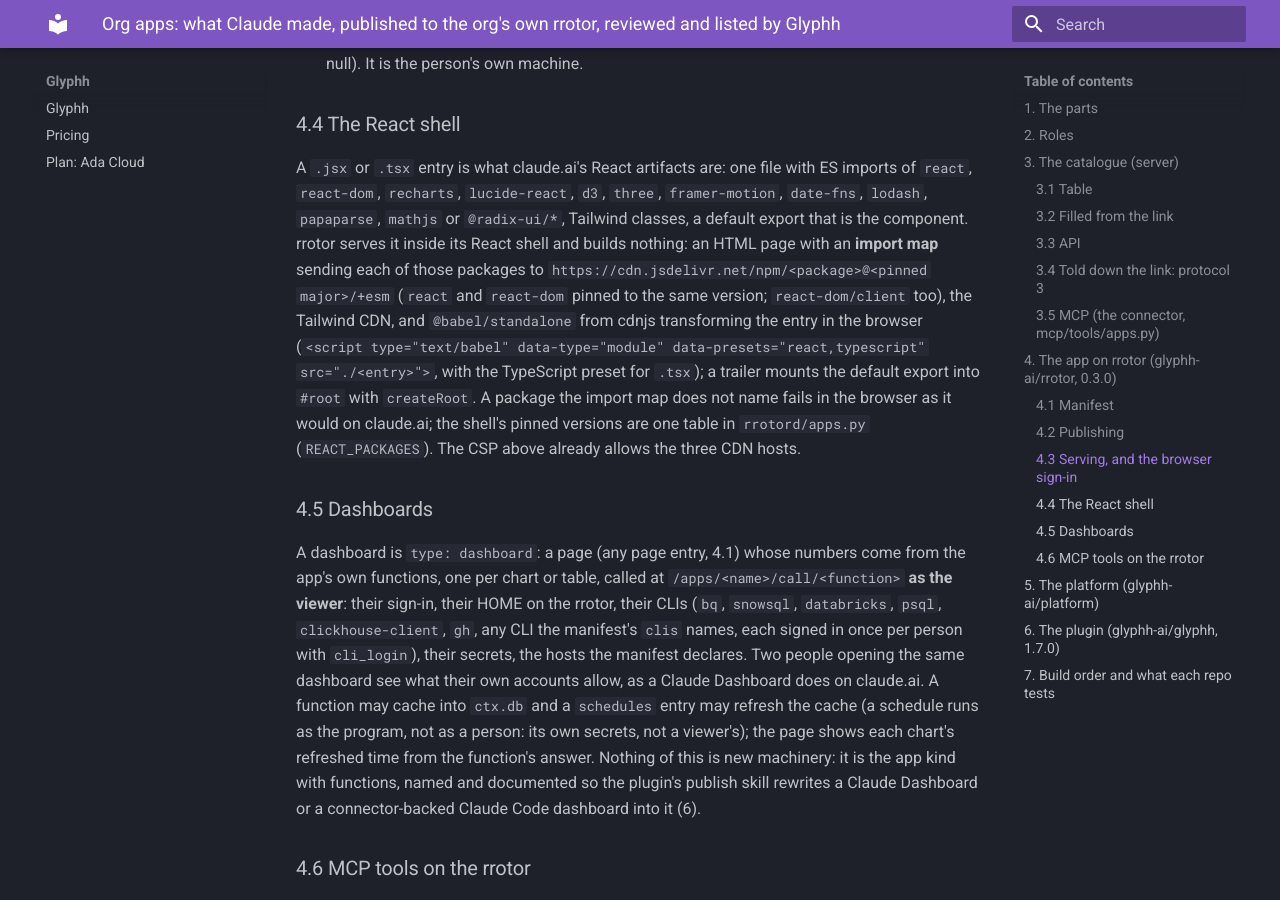
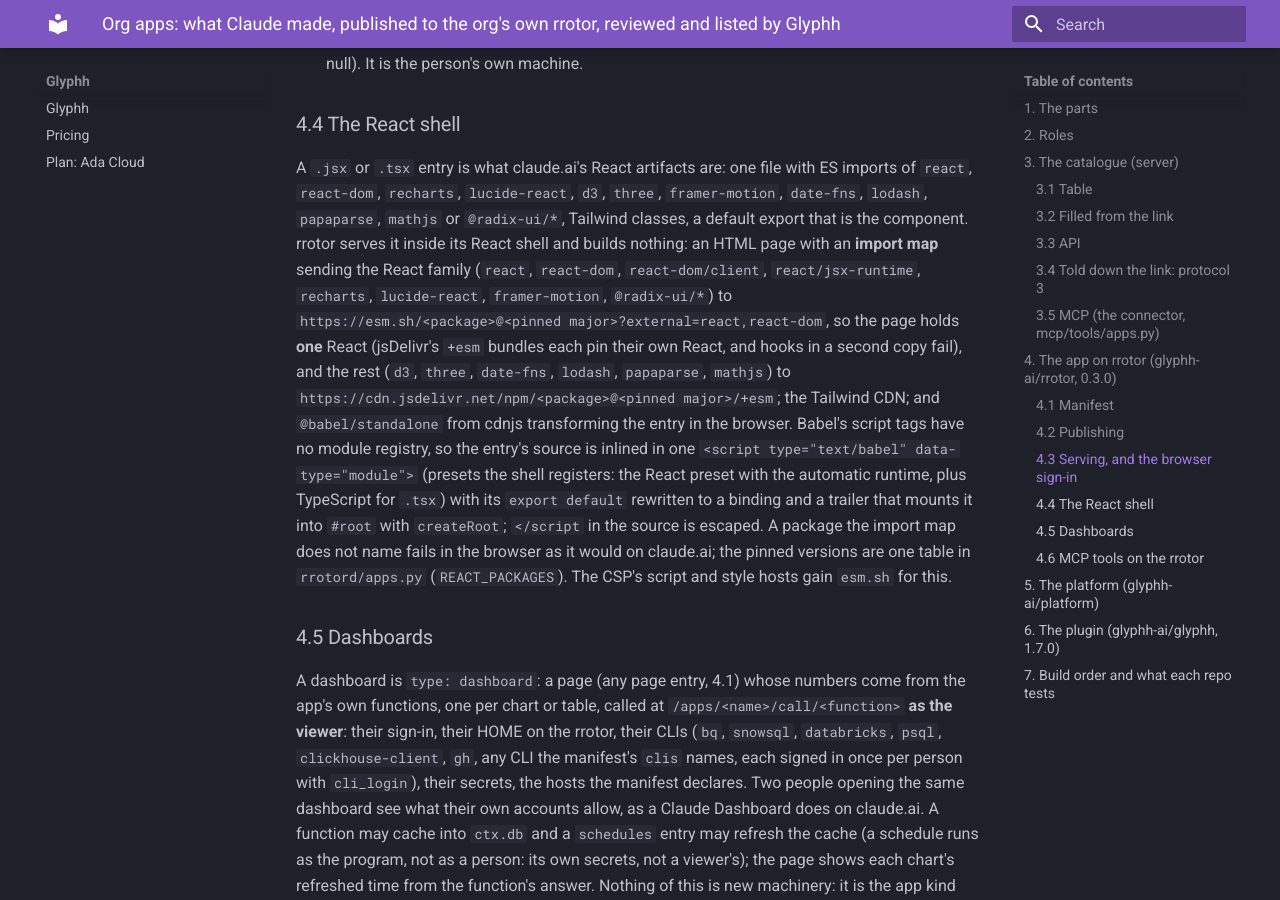
Before and after one commit to glyphh-ai/server, an MkDocs documentation site: the page built from docs/specs/apps.md, in a window 1280 px wide and 900 px high, scrolled down 7863 px. Built offline with MkDocs 1.6.1 and Material for MkDocs 9.7.7, drawn with Linux system fonts in a browser that asks for light colours.

Commit message:
The spec's React shell, as rrotor 0.3.0 built it
Co-Authored-By: Claude Fable 5.1 <noreply@anthropic.com>

```diff
--- a/docs/specs/apps.md
+++ b/docs/specs/apps.md
@@ -240,13 +240,17 @@ state from `apps.json` (`unknown` with the link off, where `approved` is implied
 A `.jsx` or `.tsx` entry is what claude.ai's React artifacts are: one file with ES imports of `react`, `react-dom`,
 `recharts`, `lucide-react`, `d3`, `three`, `framer-motion`, `date-fns`, `lodash`, `papaparse`, `mathjs` or
 `@radix-ui/*`, Tailwind classes, a default export that is the component. rrotor serves it inside its React shell
-and builds nothing: an HTML page with an **import map** sending each of those packages to
-`https://cdn.jsdelivr.net/npm/<package>@<pinned major>/+esm` (`react` and `react-dom` pinned to the same version;
-`react-dom/client` too), the Tailwind CDN, and `@babel/standalone` from cdnjs transforming the entry in the browser
-(`<script type="text/babel" data-type="module" data-presets="react,typescript" src="./<entry>">`, with the
-TypeScript preset for `.tsx`); a trailer mounts the default export into `#root` with `createRoot`. A package the
-import map does not name fails in the browser as it would on claude.ai; the shell's pinned versions are one table
-in `rrotord/apps.py` (`REACT_PACKAGES`). The CSP above already allows the three CDN hosts.
+and builds nothing: an HTML page with an **import map** sending the React family (`react`, `react-dom`,
+`react-dom/client`, `react/jsx-runtime`, `recharts`, `lucide-react`, `framer-motion`, `@radix-ui/*`) to
+`https://esm.sh/<package>@<pinned major>?external=react,react-dom`, so the page holds **one** React (jsDelivr's
+`+esm` bundles each pin their own React, and hooks in a second copy fail), and the rest (`d3`, `three`, `date-fns`,
+`lodash`, `papaparse`, `mathjs`) to `https://cdn.jsdelivr.net/npm/<package>@<pinned major>/+esm`; the Tailwind CDN;
+and `@babel/standalone` from cdnjs transforming the entry in the browser. Babel's script tags have no module
+registry, so the entry's source is inlined in one `<script type="text/babel" data-type="module">` (presets the
+shell registers: the React preset with the automatic runtime, plus TypeScript for `.tsx`) with its `export default`
+rewritten to a binding and a trailer that mounts it into `#root` with `createRoot`; `</script` in the source is
+escaped. A package the import map does not name fails in the browser as it would on claude.ai; the pinned versions
+are one table in `rrotord/apps.py` (`REACT_PACKAGES`). The CSP's script and style hosts gain `esm.sh` for this.
 
 ### 4.5 Dashboards
 
```
